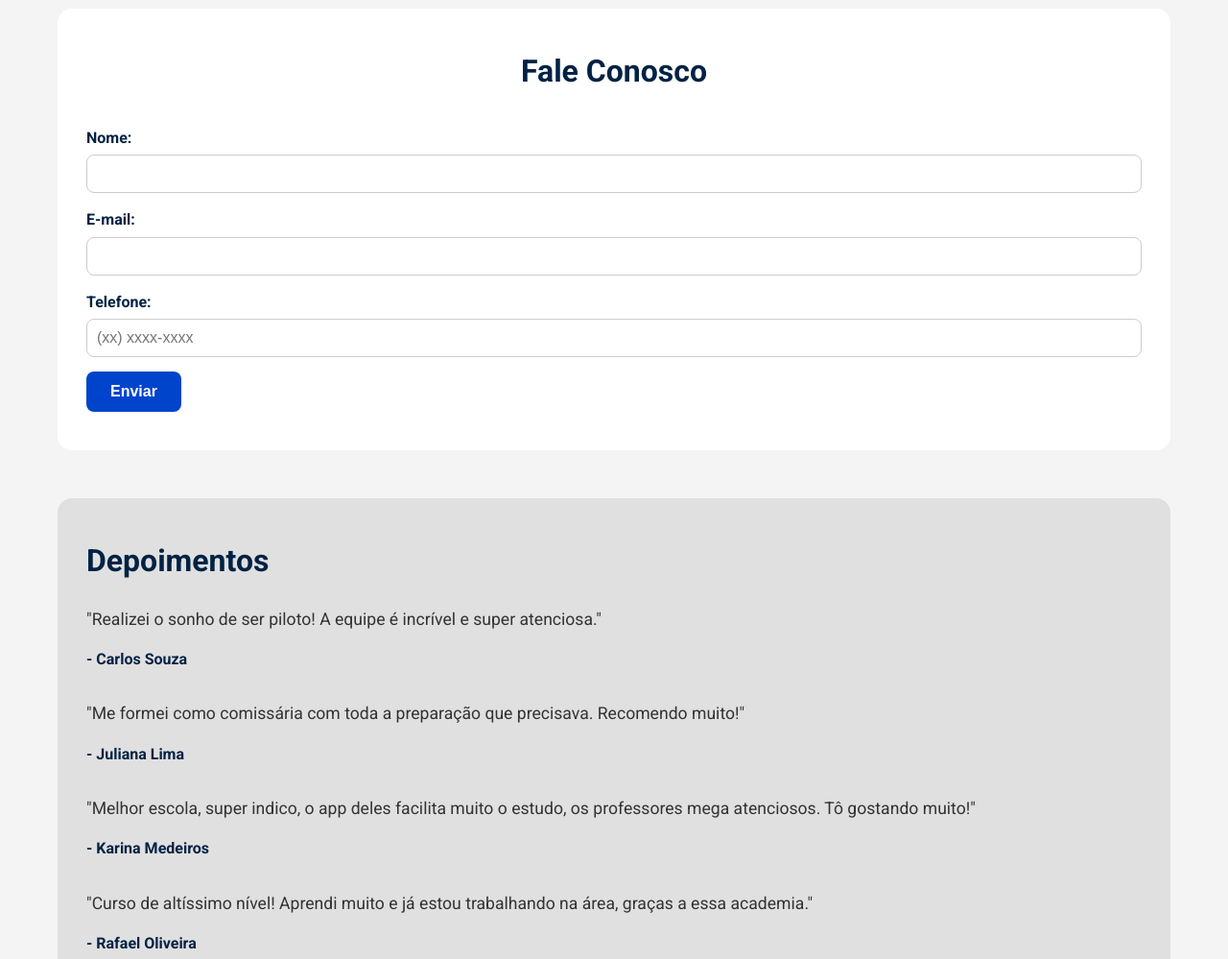
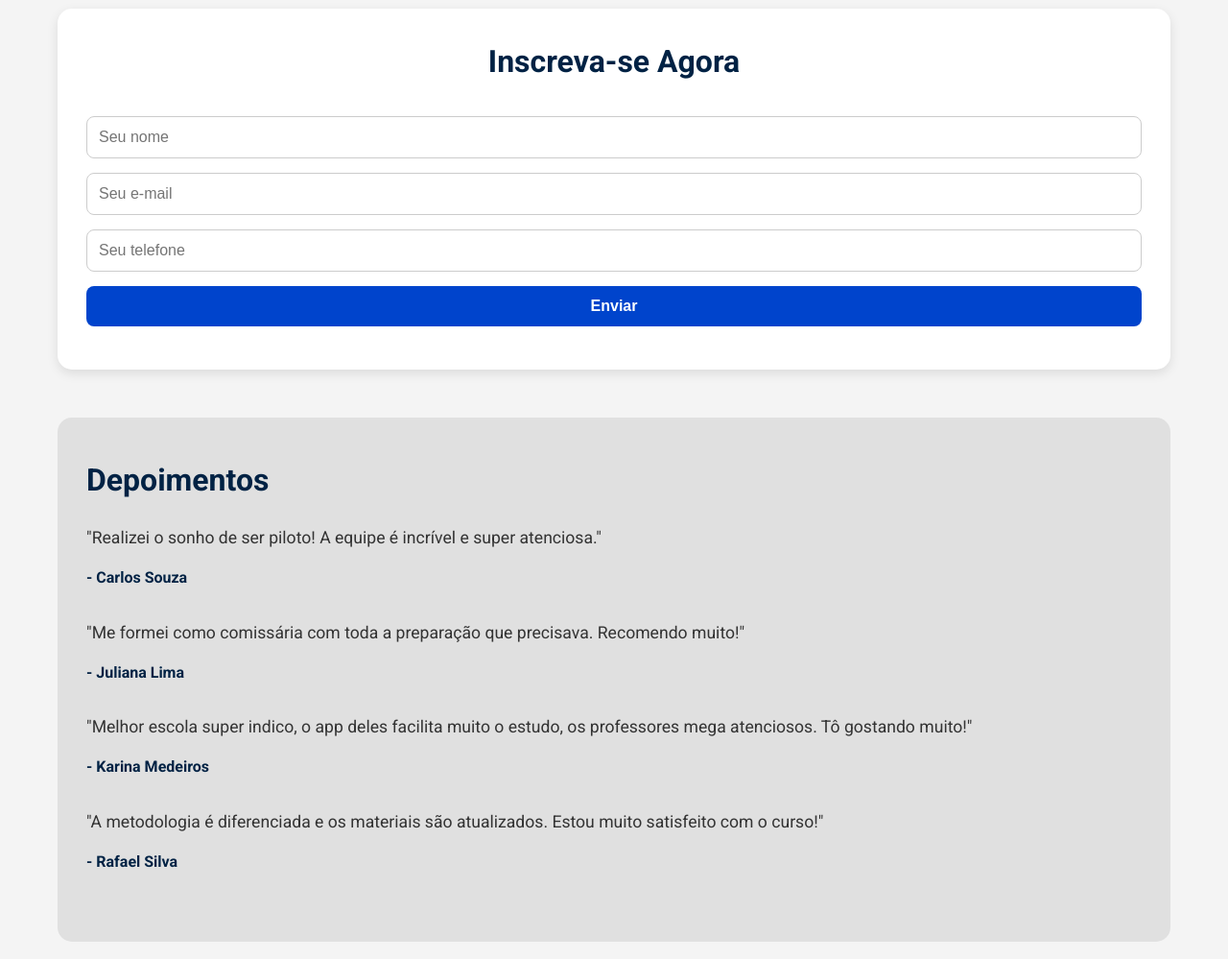
Before and after one commit to Magrello33/Piloto, a plain HTML site: page index.html in a window 1280 px wide. Shown: the part 1720-2719 px from the top of the page at 96% size. Drawn offline with Linux system fonts and the light colour scheme.

Commit message:
Update index.html

```diff
--- a/index.html
+++ b/index.html
@@ -100,6 +100,39 @@
       background-color: #0033aa;
     }
 
+    .formulario {
+      background-color: var(--branco);
+      padding: 30px;
+      border-radius: 15px;
+      box-shadow: 0 4px 12px rgba(0,0,0,0.1);
+      margin-top: 50px;
+    }
+
+    .formulario form {
+      display: flex;
+      flex-direction: column;
+    }
+
+    .formulario input, .formulario button {
+      padding: 12px;
+      margin-bottom: 15px;
+      font-size: 1rem;
+      border: 1px solid #ccc;
+      border-radius: 8px;
+    }
+
+    .formulario button {
+      background-color: var(--azul);
+      color: var(--branco);
+      border: none;
+      cursor: pointer;
+      font-weight: bold;
+    }
+
+    .formulario button:hover {
+      background-color: #0033aa;
+    }
+
     .depoimentos {
       background-color: var(--cinza-claro);
       padding: 40px 30px;
@@ -150,44 +183,6 @@
       max-width: 900px;
       margin: 0 auto 30px auto;
     }
-
-    .formulario {
-      background-color: #ffffff;
-      padding: 40px 30px;
-      margin-top: 50px;
-      border-radius: 15px;
-    }
-
-    .formulario form label {
-      display: block;
-      margin-bottom: 5px;
-      font-weight: 600;
-      color: var(--azul-escuro);
-    }
-
-    .formulario form input {
-      width: 100%;
-      padding: 10px;
-      margin-bottom: 15px;
-      border-radius: 8px;
-      border: 1px solid #ccc;
-      font-size: 1rem;
-    }
-
-    .formulario form button {
-      background-color: var(--azul);
-      color: white;
-      padding: 12px 25px;
-      border: none;
-      border-radius: 8px;
-      font-weight: bold;
-      cursor: pointer;
-      font-size: 1rem;
-    }
-
-    .formulario form button:hover {
-      background-color: #0033aa;
-    }
   </style>
 </head>
 <body>
@@ -228,25 +223,21 @@
         <p>Formação teórica e prática para quem sonha em comandar aeronaves.</p>
         <a href="piloto-privado.html" class="botao-curso">Saiba Mais</a>
       </div>
-
       <div class="curso">
         <h3>Piloto Comercial</h3>
         <p>Curso avançado para quem deseja seguir carreira profissional na aviação.</p>
         <a href="comercial.html" class="botao-curso">Saiba Mais</a>
       </div>
-
       <div class="curso">
         <h3>Mecânico de Aeronaves</h3>
         <p>Formação técnica para manutenção e inspeção de aeronaves.</p>
         <a href="mecanico.html" class="botao-curso">Saiba Mais</a>
       </div>
-
       <div class="curso">
         <h3>Curso de Aeromoça</h3>
         <p>Capacitação especializada para mulheres que desejam atuar como comissárias de voo.</p>
         <a href="aeromoca.html" class="botao-curso">Saiba Mais</a>
       </div>
-
       <div class="curso">
         <h3>Curso de Comissário de Bordo</h3>
         <p>Preparação completa para homens que desejam atuar como comissários de voo.</p>
@@ -254,22 +245,14 @@
       </div>
     </div>
 
-    <!-- Formulário de Contato -->
+    <!-- Formulário -->
     <section class="formulario">
-      <h2 class="texto-centralizado">Fale Conosco</h2>
+      <h2 class="texto-centralizado">Inscreva-se Agora</h2>
       <form action="https://formsubmit.co/alunospilotos@gmail.com" method="POST">
-        <input type="hidden" name="_next" value="https://escoladepilotos.site/obrigado.html">
         <input type="hidden" name="_captcha" value="false">
-
-        <label for="nome">Nome:</label>
-        <input type="text" id="nome" name="nome" required>
-
-        <label for="email">E-mail:</label>
-        <input type="email" id="email" name="email" required>
-
-        <label for="telefone">Telefone:</label>
-        <input type="tel" id="telefone" name="telefone" required pattern="[\d\s()+-]{8,20}" placeholder="(xx) xxxx-xxxx">
-
+        <input type="text" name="nome" placeholder="Seu nome" required>
+        <input type="email" name="email" placeholder="Seu e-mail" required>
+        <input type="tel" name="telefone" placeholder="Seu telefone" required>
         <button type="submit">Enviar</button>
       </form>
     </section>
@@ -286,14 +269,15 @@
         <strong>- Juliana Lima</strong>
       </div>
       <div class="depoimento">
-        <p>"Melhor escola, super indico, o app deles facilita muito o estudo, os professores mega atenciosos. Tô gostando muito!"</p>
+        <p>"Melhor escola super indico, o app deles facilita muito o estudo, os professores mega atenciosos. Tô gostando muito!"</p>
         <strong>- Karina Medeiros</strong>
       </div>
       <div class="depoimento">
-        <p>"Curso de altíssimo nível! Aprendi muito e já estou trabalhando na área, graças a essa academia."</p>
-        <strong>- Rafael Oliveira</strong>
+        <p>"A metodologia é diferenciada e os materiais são atualizados. Estou muito satisfeito com o curso!"</p>
+        <strong>- Rafael Silva</strong>
       </div>
     </div>
+
   </div>
 
   <footer>
```
